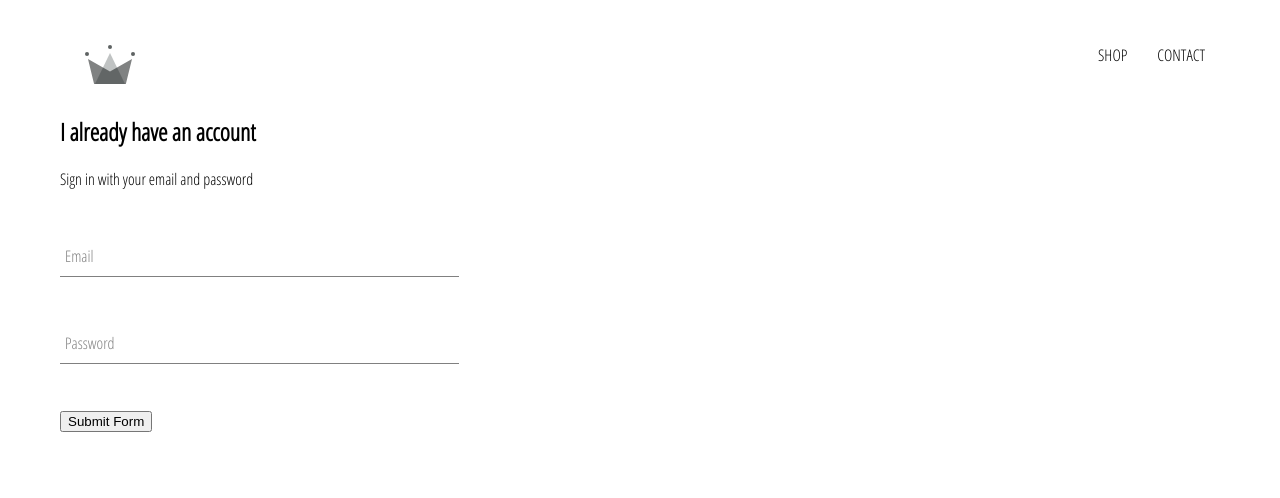
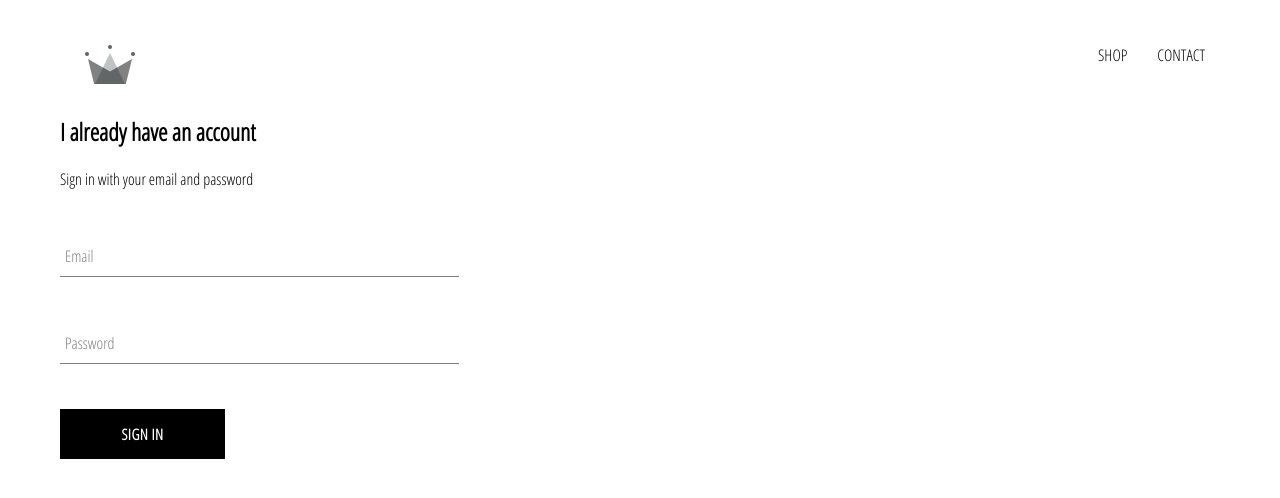
Before and after one commit to UmedJadhav/udj-apparels, a React (Create React App) app: page /signin in a window 1280 px wide. Shown: the top 498 px of the page. Built offline with nearby package versions, Linux system fonts and the light colour scheme.

Commit message:
Added custom button component

```diff
--- /dev/null
+++ b/src/components/custom-button/custom-button-component.jsx
@@ -0,0 +1,10 @@
+import React from 'react';
+import './custom-button-styles.scss';
+
+const CustomButton = ({ children, ...otherProps}) => (
+  <button className='custom-button' {...otherProps} >
+    {children}
+  </button>
+);
+
+export default CustomButton;
--- /dev/null
+++ b/src/components/custom-button/custom-button-styles.scss
@@ -0,0 +1,46 @@
+.custom-button {
+  min-width: 165px;
+  width: auto;
+  height: 50px;
+  letter-spacing: 0.5px;
+  line-height: 50px;
+  padding: 0 35px 0 35px;
+  font-size: 15px;
+  background-color: black;
+  color: white;
+  text-transform: uppercase;
+  font-family: 'Open Sans Condensed';
+  font-weight: bolder;
+  border: none;
+  cursor: pointer;
+  display: flex;
+  justify-content: center;
+
+  &:hover {
+    background-color: white;
+    color: black;
+    border: 1px solid black;
+  }
+
+  &.google-sign-in {
+    background-color: #4285f4;
+    color: white;
+
+    &:hover {
+      background-color: #357ae8;
+      border: none;
+    }
+  }
+
+  &.inverted {
+    background-color: white;
+    color: black;
+    border: 1px solid black;
+
+    &:hover {
+      background-color: black;
+      color: white;
+      border: none;
+    }
+  }
+}
--- a/src/components/sign-in/sign-in-component.jsx
+++ b/src/components/sign-in/sign-in-component.jsx
@@ -1,7 +1,7 @@
 import React from 'react';
 import './sign-in-styles.scss';
 import FormInput from '../form-input/form-input-component';
-
+import CustomButton from '../custom-button/custom-button-component';
 class SignIn extends React.Component {
   constructor(props) {
     super (props);
@@ -32,7 +32,7 @@
         <form onSubmit={ this.handleSubmit } >
           <FormInput name='email' type='email' value={this.state.email} handleChange={ this.handleChange } required label='Email'/>
           <FormInput name='password' type='password' value={this.state.password} handleChange={ this.handleChange } required label='Password'/>
-          <input type='submit' value='Submit Form'/>
+          <CustomButton type='submit'> Sign in </CustomButton>
         </form>
       </div>
     )
```
